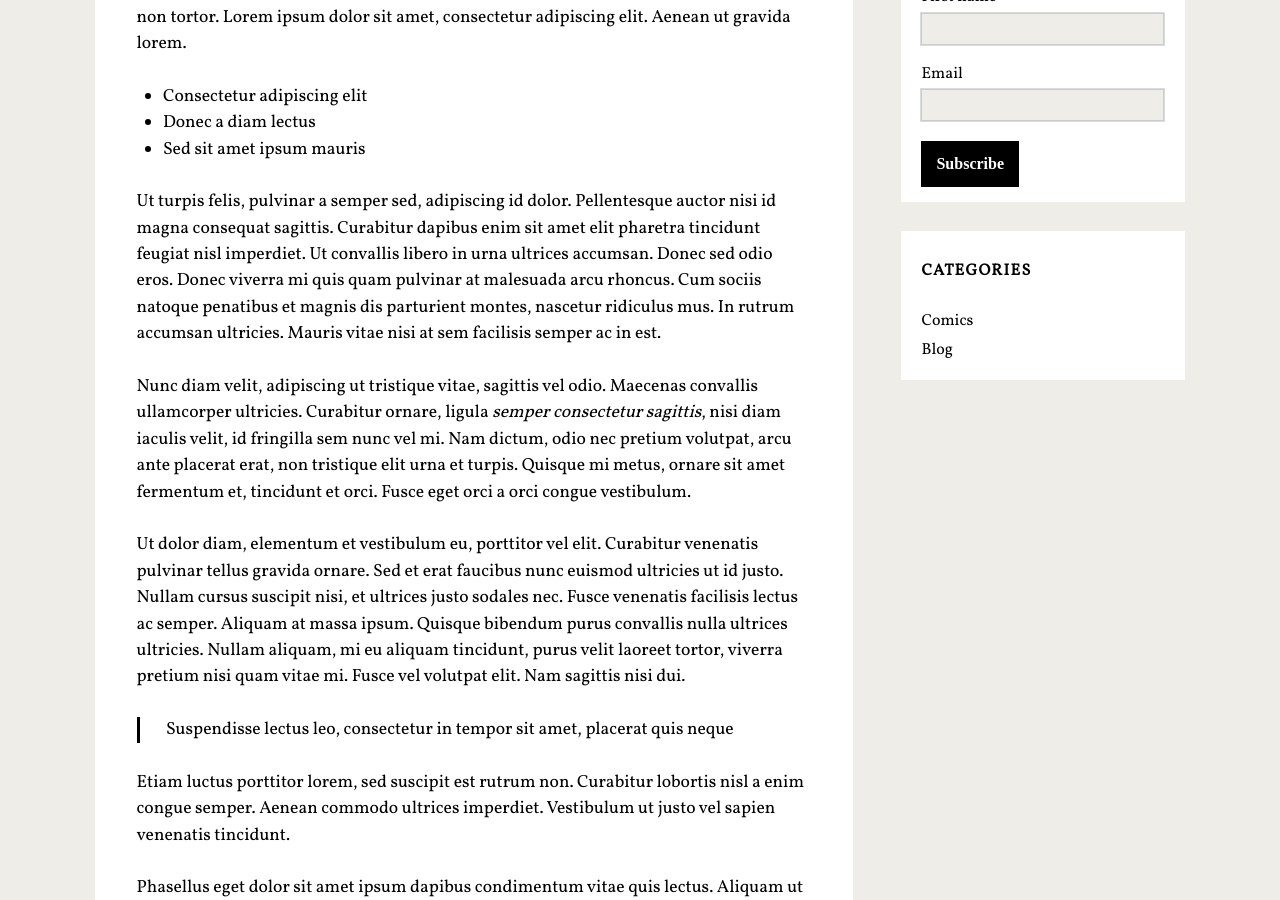
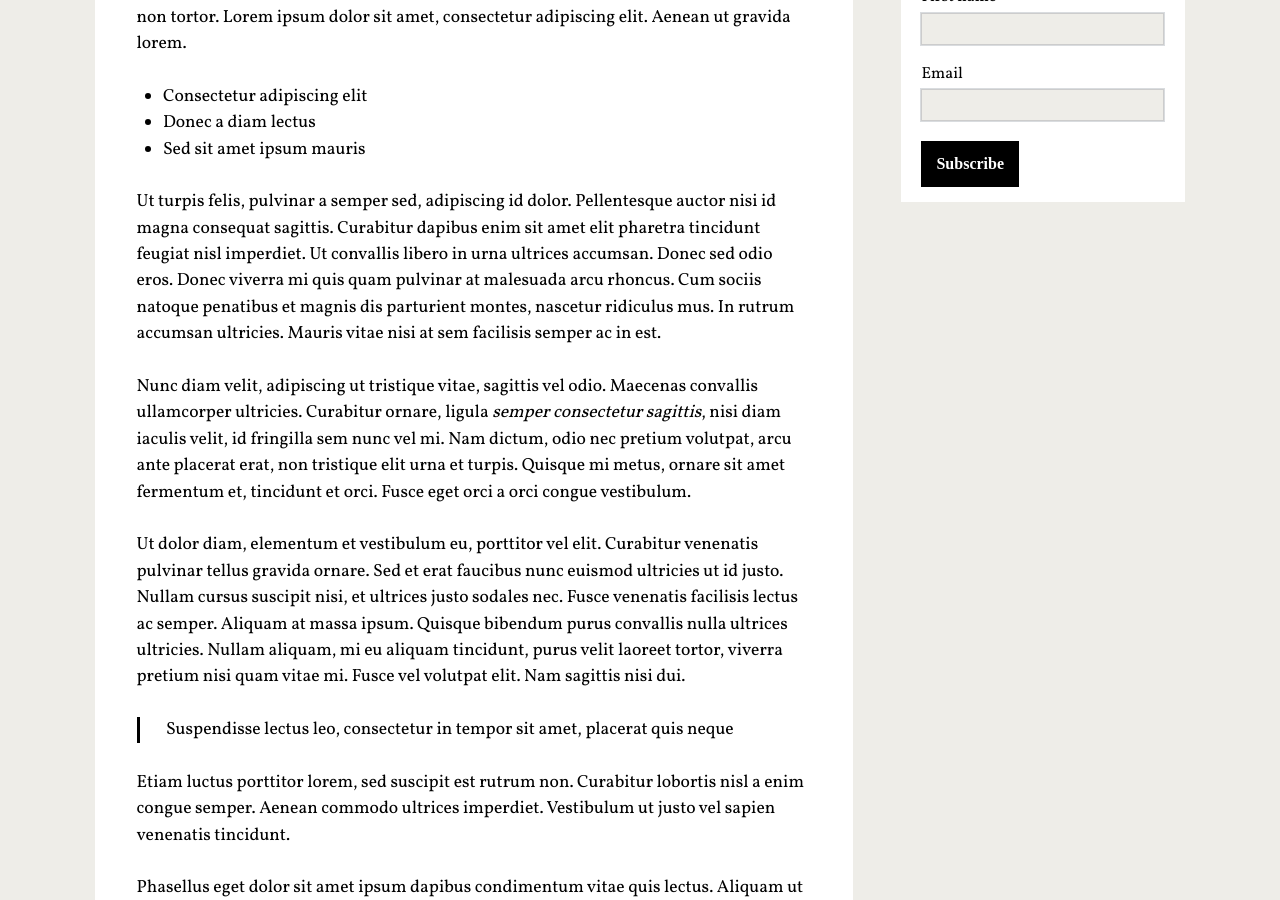
Before and after one commit to randideo/randideo.github.io, a Jekyll site: the page built from index.html, in a window 1280 px wide and 900 px high, scrolled down 387 px. Built offline with Jekyll 4.4.1, drawn with Linux system fonts in a browser that asks for light colours; nearby versions of some CDN libraries; some web fonts are replaced; comment, search, counter and statistics services are not loaded.

Commit message:
Update sidebar.html

```diff
--- a/_includes/sidebar.html
+++ b/_includes/sidebar.html
@@ -73,14 +73,18 @@
 </script>
         </div></div>
 
-    <div class='widget Label' data-version='1' id='Label1'>
-<h2 class='title'>Categories</h2>
-<div class='widget-content'>
-   {% for category in site.categories %}
-  <li style='text-transform: capitalize; list-style-type: none;'><a style="text-decoration: none;" href="/category/#{{ category | first }}">{{ category | first }}</a>
-  </li>
-{% endfor %}
-</div>
+<div>
+    <script async src="//pagead2.googlesyndication.com/pagead/js/adsbygoogle.js"></script>
+<!-- Smart Ad -->
+<ins class="adsbygoogle"
+     style="display:block"
+     data-ad-client="ca-pub-7111259389333779"
+     data-ad-slot="4377792010"
+     data-ad-format="auto"></ins>
+<script>
+(adsbygoogle = window.adsbygoogle || []).push({});
+</script>
+    </div>
 
 
 
```
